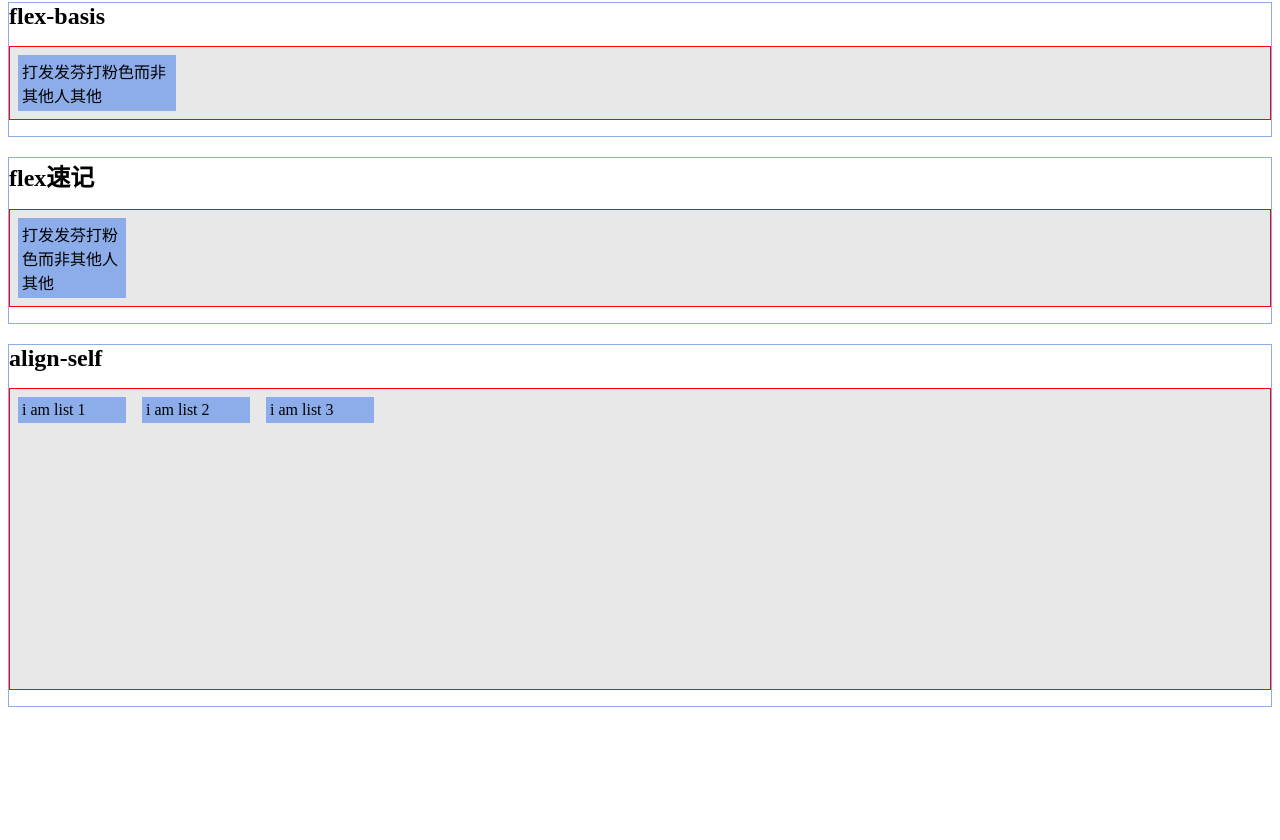
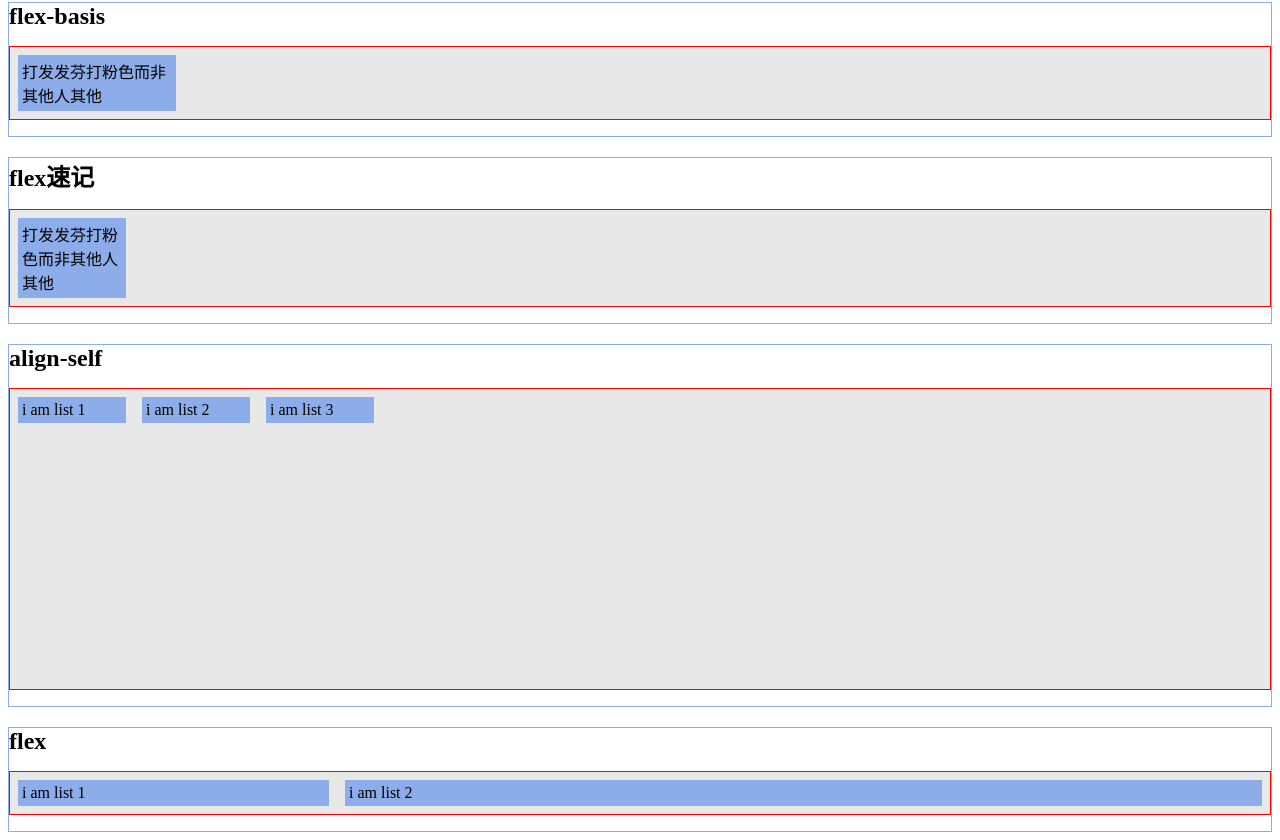
Before and after one commit to guweimo/Learning, a plain HTML site: page flexbox/flex-project-attr.html in a window 1280 px wide. Shown: the part 264-1104 px from the top of the page. Before the commit the page ends 979 px from the top, so only its background shows below. Drawn offline with Linux system fonts and the light colour scheme.

Commit message:
update flex-project-attr.html

```diff
--- a/flexbox/flex-project-attr.html
+++ b/flexbox/flex-project-attr.html
@@ -56,6 +56,12 @@
                 align-self: baseline;   /* auto 默认值 || flex-start || flex-end || center || baseline || stretch 所有值
                                             垂直的对齐方式*/
             }
+            .flex-test-ul li:first-child {
+                flex: 1;
+            }
+            .flex-test-ul li:nth-child(2) {
+                flex: 3;
+            }
         </style>
     </head>
 
@@ -100,5 +106,12 @@
                 <li>i am list 3</li>
             </ul>
         </div>
+        <div>
+            <h2>flex</h2>
+            <ul class="flex-test-ul">
+                <li>i am list 1</li>
+                <li>i am list 2</li>
+            </ul>
+        </div>
     </body>
 </html>
```
